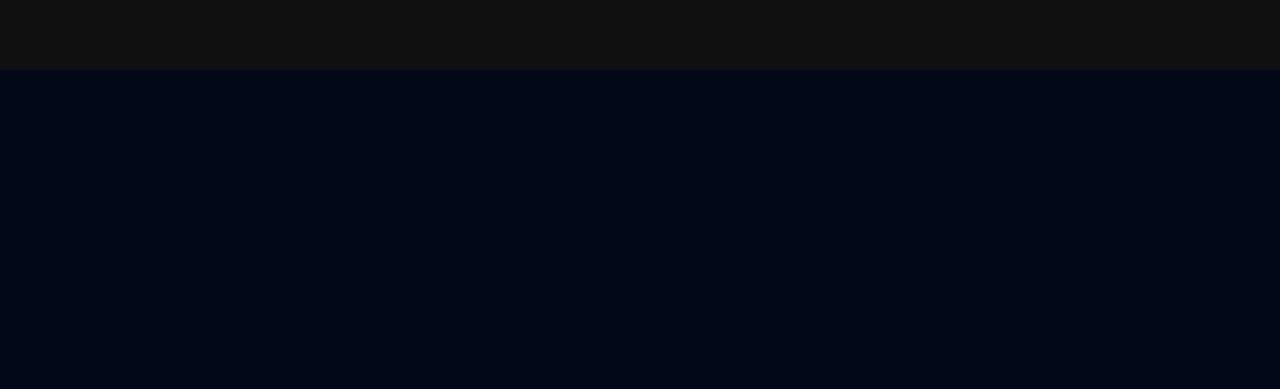
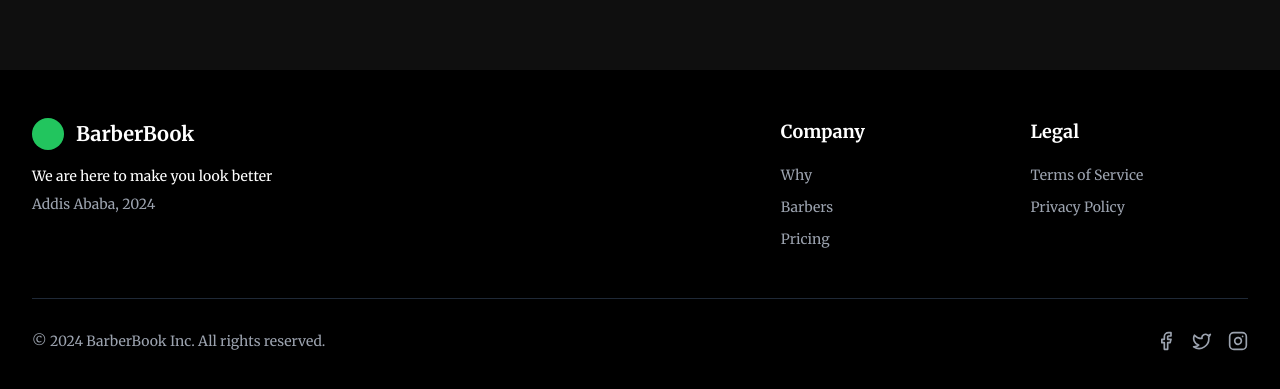
Before and after one commit to mikiyas-girma/BarberBook, a React (Vite) app in the folder frontend/: page / in a window 1280 px wide. Shown: the part 3110-3499 px from the top of the page. Before the commit the page ends 3180 px from the top, so only its background shows below. Built offline with nearby package versions, Linux system fonts and the light colour scheme.

Commit message:
added footer section

```diff
--- a/frontend/src/components/ui/card-hover-effect.tsx
+++ b/frontend/src/components/ui/card-hover-effect.tsx
@@ -1,6 +1,6 @@
 import { cn } from "src/lib/utils";
 import { AnimatePresence, motion } from "framer-motion";
-import Link from "next/link";
+import { Link } from "react-router-dom";
 import { useState } from "react";
 
 export const HoverEffect = ({
@@ -25,7 +25,7 @@ export const HoverEffect = ({
     >
       {items.map((item, idx) => (
         <Link
-          href={item?.link}
+          to={item?.link}
           key={item?.link}
           className="relative group  block p-2 h-full w-full"
           onMouseEnter={() => setHoveredIndex(idx)}
--- a/frontend/src/components/ui/layout-grid.tsx
+++ b/frontend/src/components/ui/layout-grid.tsx
@@ -1,5 +1,5 @@
-import React, { useState, useRef, useEffect } from "react";
-import { AnimatePresence, motion } from "framer-motion";
+import { useState } from "react";
+import { motion } from "framer-motion";
 import { cn } from "@/lib/utils";
 
 type Card = {
--- a/frontend/src/pages/Home.tsx
+++ b/frontend/src/pages/Home.tsx
@@ -4,6 +4,7 @@ import About from '@/sections/About';
 import TopBarbers from '@/sections/top-barbers';
 import Testimonials from '@/sections/testimonials';
 import LatestStyles from '@/sections/latest-styles';
+import Footer from '@/sections/Footer';
 
 const Home: React.FC = () => {
     return (
@@ -13,6 +14,7 @@ const Home: React.FC = () => {
             <TopBarbers />
             <Testimonials />
             <LatestStyles />
+            <Footer />
         </div>
     );
 };
--- a/frontend/src/sections/Footer.tsx
+++ b/frontend/src/sections/Footer.tsx
@@ -1,14 +1,62 @@
+import { LuFacebook, LuTwitter, LuInstagram } from 'react-icons/lu'
+import { Link } from 'react-router-dom'
 
-const Footer = () => {
-    return (
-        <>
-        <div>
-            Footer Section
+export default function Footer() {
+  return (
+    <footer className="bg-black text-white font-merriweather py-12 px-4 sm:px-6 lg:px-8">
+      <div className="max-w-7xl mx-auto">
+        <div className="grid grid-cols-1 md:grid-cols-5 gap-8">
+          <div className="col-span-1 md:col-span-2">
+            <div className="flex items-center mb-4">
+              <div className="w-8 h-8 bg-green-500 rounded-full mr-3"></div>
+              <span className="text-xl font-bold">BarberBook</span>
+            </div>
+            <p className="text-sm mb-2">We are here to make you look better </p>
+            <p className="text-sm text-gray-400">Addis Ababa, 2024</p>
+          </div>
+          <div className='col-start-4'>
+            <h3 className="text-lg font-semibold mb-4">Company</h3>
+            <ul className="space-y-2">
+              {['Why', 'Barbers', 'Pricing'].map((item) => (
+                <li key={item}>
+                  <Link to="#" className="text-sm text-gray-400 hover:text-white transition-colors">
+                    {item}
+                  </Link>
+                </li>
+              ))}
+            </ul>
+          </div>
+          <div>
+            <h3 className="text-lg font-semibold mb-4">Legal</h3>
+            <ul className="space-y-2">
+              {['Terms of Service', 'Privacy Policy'].map((item) => (
+                <li key={item}>
+                  <Link to="#" className="text-sm text-gray-400 hover:text-white transition-colors">
+                    {item}
+                  </Link>
+                </li>
+              ))}
+            </ul>
+          </div>
         </div>
-
-        </>
-    )
+        <div className="mt-12 pt-8 border-t border-gray-800 flex flex-col sm:flex-row justify-between items-center">
+          <p className="text-sm text-gray-400">&copy; 2024 BarberBook Inc. All rights reserved.</p>
+          <div className="flex space-x-4 mt-4 sm:mt-0">
+            <Link to="#" className="text-gray-400 hover:text-white transition-colors">
+              <LuFacebook size={20} />
+              <span className="sr-only">Facebook</span>
+            </Link>
+            <Link to="#" className="text-gray-400 hover:text-white transition-colors">
+              <LuTwitter size={20} />
+              <span className="sr-only">Twitter</span>
+            </Link>
+            <Link to="#" className="text-gray-400 hover:text-white transition-colors">
+              <LuInstagram size={20} />
+              <span className="sr-only">Instagram</span>
+            </Link>
+          </div>
+        </div>
+      </div>
+    </footer>
+  )
 }
-
-
-export default Footer
--- a/frontend/src/sections/latest-styles.tsx
+++ b/frontend/src/sections/latest-styles.tsx
@@ -21,7 +21,7 @@ const cards = [
   },
   {
     id: 2,
-    className: "m-auto card w-80 h-64 rounded-md",
+    className: "m-auto card w-96 md:w-80 h-64 rounded-md",
     thumbnail:
       "/images/image5.jpg",
   },
@@ -39,7 +39,7 @@ const cards = [
   },
   {
     id: 5,
-    className: "m-auto w-80 h-64 rounded-md",
+    className: "m-auto w-96 md:w-80 h-64 rounded-md",
     thumbnail:
       "/images/image5.jpg",
   },
--- a/frontend/src/sections/testimonials.tsx
+++ b/frontend/src/sections/testimonials.tsx
@@ -2,7 +2,6 @@ import {
   Card,
   CardContent,
   CardDescription,
-  CardFooter,
   CardHeader,
   CardTitle,
 } from "@/components/ui/card";
```
